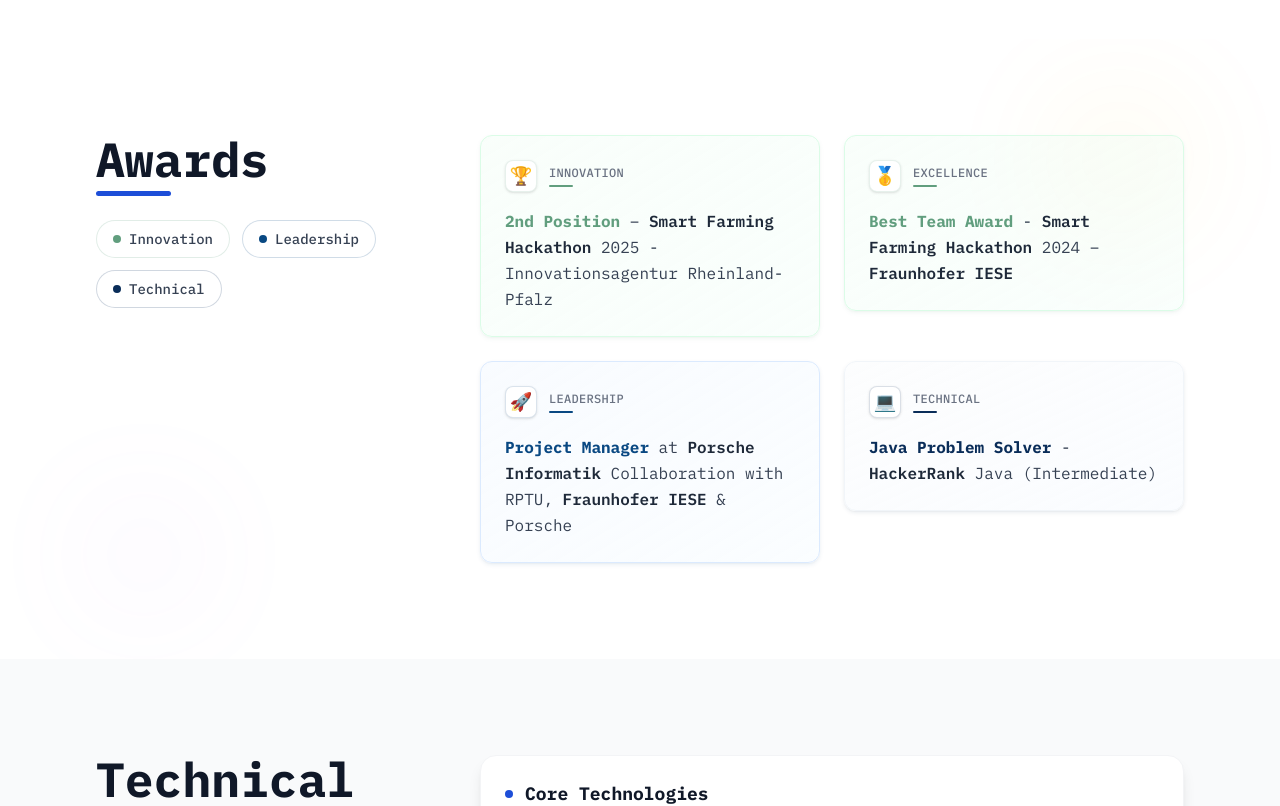
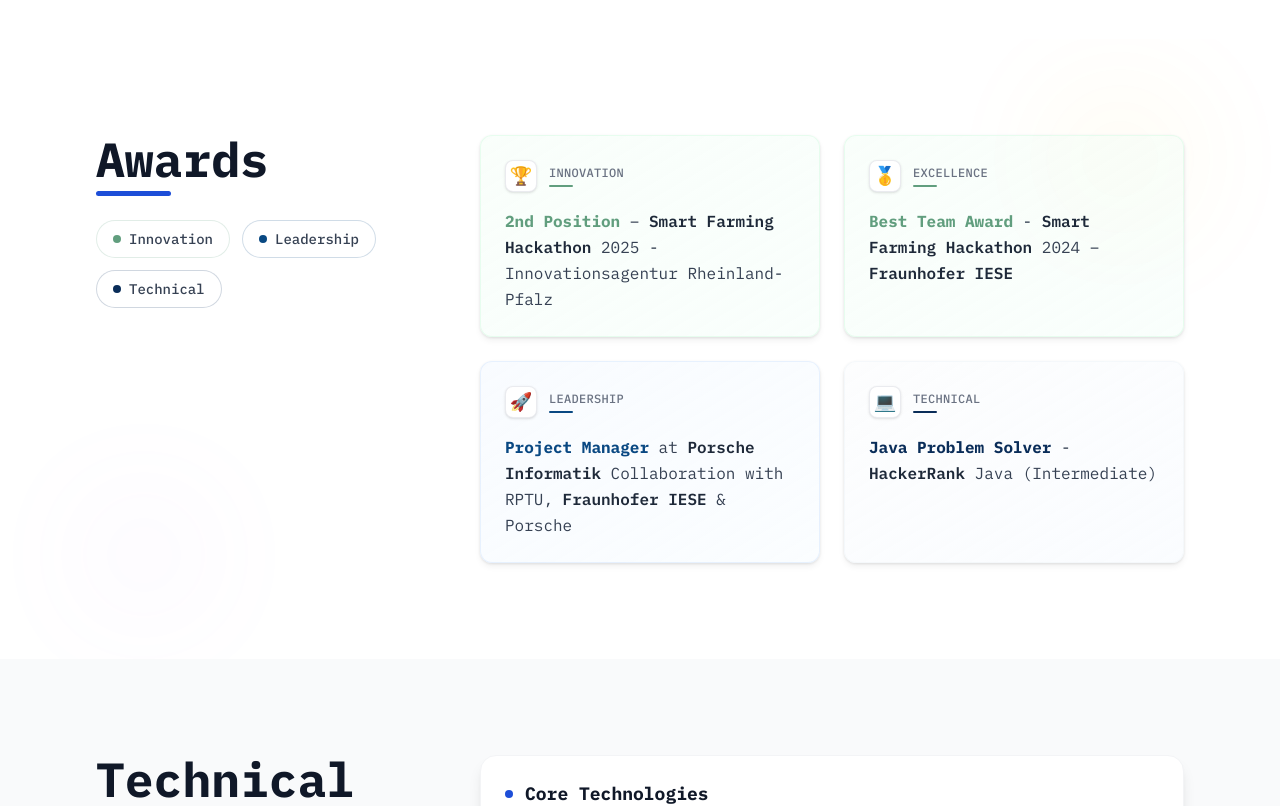
Before and after one commit to pratikmondal6/pratikmondal6.github.io, an Astro site: page / in a window 1280 px wide. Shown: the part 2900-3706 px from the top of the page. Built offline with nearby package versions, Linux system fonts and the light colour scheme; Astro itself is replaced by a stand-in of ours.

Commit message:
minor changes

```diff
--- a/src/components/Achievements.astro
+++ b/src/components/Achievements.astro
@@ -11,7 +11,7 @@ const achievementData = [
     category: "Innovation",
     color: "#619E7E", // Fraunhofer green
     bgColor: "from-green-50/40 to-emerald-50/30",
-    borderColor: "border-green-100",
+    borderColor: "border-green-100/60",
     shadowColor: "97, 158, 126"
   },
   {
@@ -20,7 +20,7 @@ const achievementData = [
     category: "Excellence",
     color: "#619E7E", // Fraunhofer green (same organization)
     bgColor: "from-green-50/40 to-emerald-50/30",
-    borderColor: "border-green-100",
+    borderColor: "border-green-100/60",
     shadowColor: "97, 158, 126"
   },
   {
@@ -29,7 +29,7 @@ const achievementData = [
     category: "Leadership",
     color: "#094882", // Porsche blue
     bgColor: "from-blue-50/40 to-sky-50/30",
-    borderColor: "border-blue-100",
+    borderColor: "border-blue-100/60",
     shadowColor: "9, 72, 130"
   },
   {
@@ -38,7 +38,7 @@ const achievementData = [
     category: "Technical",
     color: "#0A2D59", // Brac IT navy (professional development context)
     bgColor: "from-slate-50/40 to-blue-50/30",
-    borderColor: "border-slate-100",
+    borderColor: "border-slate-100/60",
     shadowColor: "10, 45, 89"
   }
 ];
@@ -121,26 +121,25 @@ function highlightKeyWords(text: string, color: string): string {
           <div class="lg:col-span-8">
             <div class="grid grid-cols-1 md:grid-cols-2 gap-6">
               {achievementData.map((achievement) => (
-                <div class="group relative">
-                  <div class={`relative bg-gradient-to-br ${achievement.bgColor} rounded-xl border ${achievement.borderColor} p-6 transition-all duration-300 group-hover:-translate-y-1 overflow-hidden`}
-                       style={`box-shadow: 0 2px 4px rgba(${achievement.shadowColor}, 0.08), 0 1px 2px rgba(${achievement.shadowColor}, 0.04)`}>
+                <div class="group relative h-full">
+                  <div class={`relative bg-gradient-to-br ${achievement.bgColor} rounded-xl border ${achievement.borderColor} p-6 transition-all duration-300 group-hover:-translate-y-1 group-hover:shadow-lg overflow-hidden h-full flex flex-col`}
+                       style={`box-shadow: 0 4px 6px rgba(0, 0, 0, 0.05), 0 1px 3px rgba(0, 0, 0, 0.1); min-height: 160px;`}>
 
                     <!-- Minimal header -->
-                    <div class="flex items-center gap-3 mb-4">
-                      <div class="w-8 h-8 rounded-lg bg-white border flex items-center justify-center shadow-sm"
-                           style={`border-color: rgba(${achievement.shadowColor}, 0.15)`}>
+                    <div class="flex items-center gap-3 mb-4 flex-shrink-0">
+                      <div class="w-8 h-8 rounded-lg bg-white border border-gray-200/80 flex items-center justify-center shadow-sm transition-all duration-300 group-hover:scale-110">
                         <span class="text-lg">{achievement.icon}</span>
                       </div>
                       <div>
                         <div class="text-xs font-medium text-gray-500 uppercase tracking-wide">
                           {achievement.category}
                         </div>
-                        <div class="w-6 h-0.5 rounded-full mt-1" style={`background-color: ${achievement.color}`}></div>
+                        <div class="w-6 h-0.5 rounded-full mt-1 transition-all duration-300 group-hover:w-8" style={`background-color: ${achievement.color}`}></div>
                       </div>
                     </div>
 
                     <!-- Achievement content -->
-                    <div class="relative z-10">
+                    <div class="relative z-10 flex-grow flex items-start">
                       <p class="text-gray-700 text-sm sm:text-base leading-relaxed"
                          set:html={highlightKeyWords(achievement.text, achievement.color)}>
                       </p>
--- a/src/components/Projects.astro
+++ b/src/components/Projects.astro
@@ -73,12 +73,7 @@ const statusColors: Record<string, string> = {
 
 {
   hasProjects && (
-    <section id="projects" class="p-8 sm:p-12 md:p-16 lg:p-24 bg-gray-50 relative overflow-hidden">
-      <!-- Background decoration -->
-      <div class="absolute inset-0 opacity-5">
-        <div class="absolute top-32 left-16 w-48 h-48 bg-blue-400 rounded-full blur-3xl"></div>
-        <div class="absolute bottom-24 right-20 w-36 h-36 bg-green-400 rounded-full blur-3xl"></div>
-      </div>
+    <section id="projects" class="p-8 sm:p-12 md:p-16 lg:p-24 bg-white relative overflow-hidden">
 
       <div class="relative">
         <div class="grid grid-cols-1 lg:grid-cols-12 gap-8 lg:gap-16 items-start">
```
